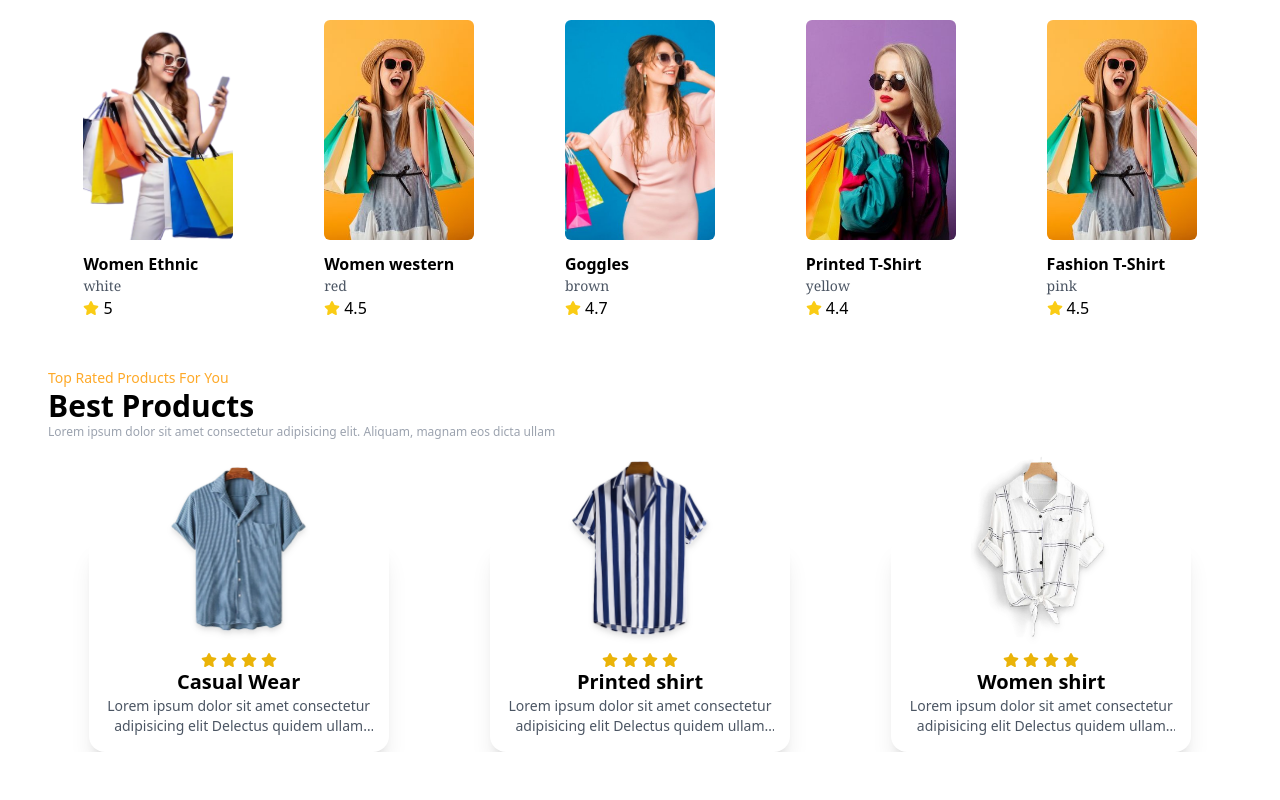
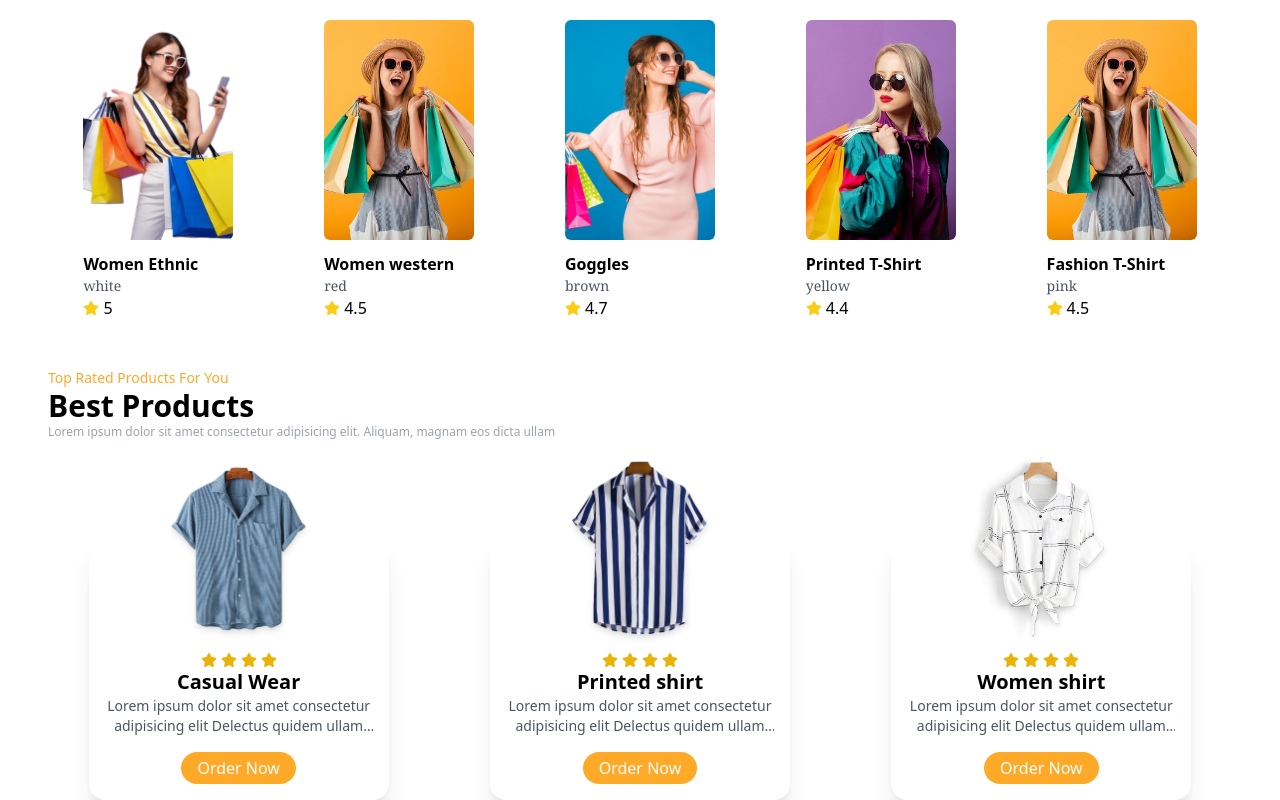
Before and after one commit to Ab3467/Ecommerce-webSite, a React (Create React App) app in the folder ecommerce/: page / in a window 1280 px wide. Shown: the part 891-1691 px from the top of the page. Before the commit the page ends 1643 px from the top, so only its background shows below. Built offline with nearby package versions, Linux system fonts and the light colour scheme.

Commit message:
Changes:

```diff
--- a/ecommerce/src/components/topProducts/TopProducts.js
+++ b/ecommerce/src/components/topProducts/TopProducts.js
@@ -64,6 +64,9 @@
                 </div>
                 <h1 className=" text-xl font-bold">{data.title}</h1>
                 <p className="text-gray-600 group-hover:text-white duration-300 text-sm line-clamp-2">{data.description}</p>
+                <button className=" bg-primary hover:scale-105 duration-300 text-white py-1 px-4 rounded-full mt-4 group-hover:bg-white group-hover:text-primary">
+                  Order Now
+                </button>
               </div>
             </div>
           ))}
```
